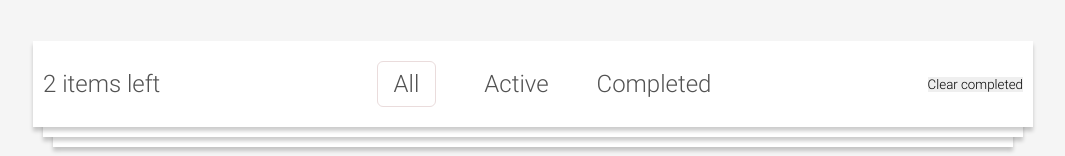
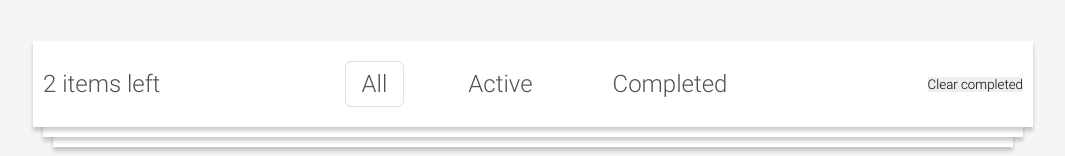
Before and after one commit to Zhiga-noff/task-todo-ts, a React (Vite) app: page / in a window 1280 px wide. Shown: the part 421-577 px from the top of the page, without its empty margins (107-1172 px from the left). Built offline with nearby package versions, Linux system fonts and the light colour scheme.

Commit message:
Сделал навбар

```diff
--- a/src/assets/styles/colors.scss
+++ b/src/assets/styles/colors.scss
@@ -3,7 +3,6 @@ $grey: #ebebeb;
 $pink: #eadcdc;
 
 %act-btn {
-  padding: 0.625rem 1rem;
   border-radius: 0.375rem;
   border: 1px solid $pink;
 }
--- a/src/components/navigate-bar/NavigateBar.module.scss
+++ b/src/components/navigate-bar/NavigateBar.module.scss
@@ -19,6 +19,7 @@
   color: $text;
   display: block;
   transition-duration: 0.3s;
+  padding: 0.625rem 1rem;
 
   &:hover {
     color: $pink;
```
